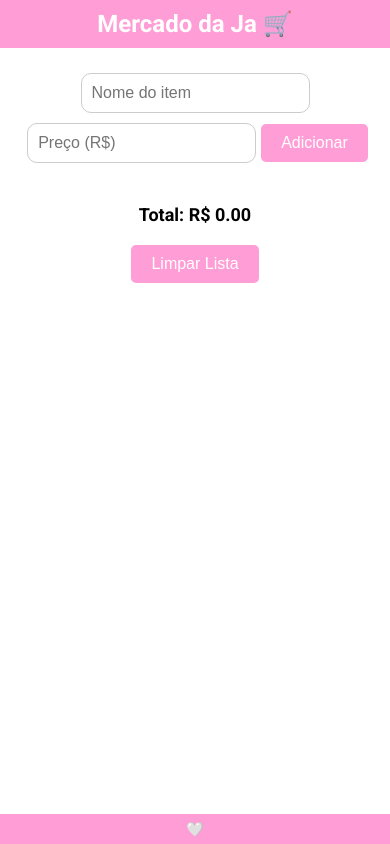
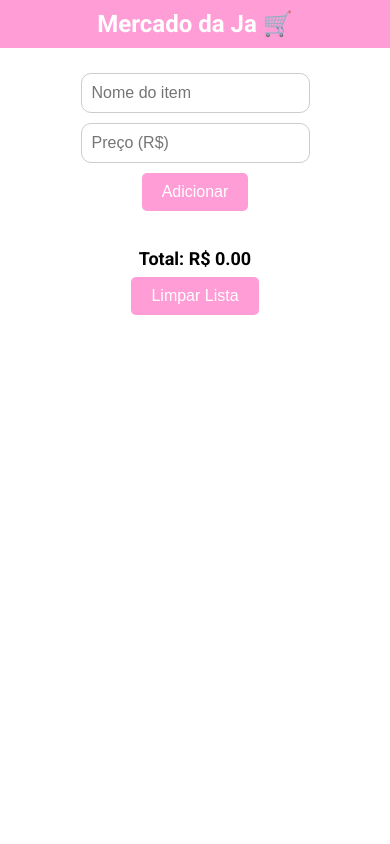
Before and after one commit to joaoros/mercado-da-jake, a React (Vite) app: page / in a window 390 px wide. Built offline with nearby package versions, Linux system fonts and the light colour scheme.

Commit message:
removed footer, make it more responsive and add price formatting

```diff
--- a/src/App.jsx
+++ b/src/App.jsx
@@ -1,6 +1,5 @@
 import React, { useRef } from 'react';
 import Header from './components/Header';
-import Footer from './components/Footer';
 import './styles/App.css';
 
 const App = () => {
@@ -10,20 +9,32 @@ const App = () => {
   });
   const [newItem, setNewItem] = React.useState('');
   const [newPrice, setNewPrice] = React.useState('');
+  const [formattedPrice, setFormattedPrice] = React.useState('');
   const [editingIndex, setEditingIndex] = React.useState(null);
   const [editingItem, setEditingItem] = React.useState({ name: '', price: '' });
-  const bottomRef = useRef(null);
 
   React.useEffect(() => {
     localStorage.setItem('shoppingList', JSON.stringify(items));
   }, [items]);
 
+  const formatPrice = (value) => {
+    const cleanedValue = value.replace(/\D/g, '');
+    const formattedValue = (cleanedValue / 100).toFixed(2).replace('.', ',');
+    return formattedValue;
+  };
+
+  const handlePriceChange = (e) => {
+    const value = e.target.value;
+    setNewPrice(value);
+    setFormattedPrice(formatPrice(value));
+  };
+
   const addItem = () => {
     if (newItem.trim() && newPrice.trim()) {
-      setItems([...items, { name: newItem, price: parseFloat(newPrice), purchased: false }]);
+      setItems([...items, { name: newItem, price: parseFloat(newPrice.replace(',', '.')), purchased: false }]);
       setNewItem('');
       setNewPrice('');
-      bottomRef.current?.scrollIntoView({ behavior: 'smooth' });
+      setFormattedPrice('');
     }
   };
 
@@ -71,10 +82,10 @@ const App = () => {
             onKeyDown={handleKeyDown}
           />
           <input
-            type="number"
+            type="text"
             placeholder="Preço (R$)"
-            value={newPrice}
-            onChange={(e) => setNewPrice(e.target.value)}
+            value={formattedPrice}
+            onChange={handlePriceChange}
             onKeyDown={handleKeyDown}
           />
           <button onClick={addItem}>Adicionar</button>
@@ -96,7 +107,7 @@ const App = () => {
                     onChange={(e) => setEditingItem({ ...editingItem, price: e.target.value })}
                     className="edit-input"
                   />
-                  <button onClick={() => saveEdit(index)}>Salvar</button>
+                  <button className="save-edit-button" onClick={() => saveEdit(index)}>Salvar</button>
                 </>
               ) : (
                 <>
@@ -110,12 +121,10 @@ const App = () => {
               )}
             </li>
           ))}
-          <div ref={bottomRef}></div>
         </ul>
         <div className="total">Total: R$ {totalCost.toFixed(2)}</div>
         <button onClick={clearList} className="clear-list-button">Limpar Lista</button>
       </main>
-      <Footer />
     </div>
   );
 };
--- a/src/components/Footer.jsx
+++ /dev/null
@@ -1,12 +0,0 @@
-import React from 'react';
-import '../styles/Footer.css';
-
-const Footer = () => {
-  return (
-    <footer className="footer">
-      <p>🤍</p>
-    </footer>
-  );
-};
-
-export default Footer;
--- a/src/styles/App.css
+++ b/src/styles/App.css
@@ -8,13 +8,12 @@ body {
 .app {
   display: flex;
   flex-direction: column;
+  text-align: center;
   min-height: 100vh;
   font-family: 'Roboto', sans-serif;
-  text-align: center;
 }
 
 .content {
-  flex: 1;
   margin-top: 20px;
 }
 
@@ -27,6 +26,7 @@ body {
 }
 
 .add-item button {
+  margin: 5px;
   padding: 10px 20px;
   font-size: 16px;
   background-color: #ff9ed6;
@@ -37,7 +37,7 @@ body {
 }
 
 .add-item button:hover {
-  background-color: rgb(139, 112, 148);
+  background-color: #ff93d2
 }
 
 .item-list {
@@ -54,29 +54,40 @@ body {
   padding: 10px;
   border-bottom: 1px solid #ccc;
   width: 60%;
-  box-sizing: border-box;
+  flex-wrap: wrap;
+}
+
+.item-list li span {
+  flex: 1;
+  word-break: break-word;
+}
+
+.item-list li span:nth-child(1),
+.item-list li span:nth-child(2) {
+  text-align: left;
 }
 
 .item-list li:last-child {
   border-bottom: none;
 }
 
-.actions button {
+.actions button,
+.save-edit-button {
   margin-left: 5px;
   padding: 5px 10px;
   font-size: 14px;
   border: 1px solid #ccc;
-  border-radius: 5px;
+  border-radius: 20px;
   cursor: pointer;
   background-color: white;
 }
 
-.actions button:hover {
-  opacity: 0.8;
+.actions button:hover,
+.save-edit-button:hover {
+  background-color: #f9f9f9;
 }
 
 .total {
-  margin-top: 20px;
   font-size: 18px;
   font-weight: bold;
 }
@@ -90,7 +101,7 @@ body {
 }
 
 .clear-list-button {
-  margin-top: 20px;
+  margin-top: 1vh;
   margin-bottom: 10px;
   padding: 10px 20px;
   font-size: 16px;
@@ -104,3 +115,25 @@ body {
 .clear-list-button:hover {
   background-color: #ff93d2;
 }
+
+@media (max-width: 600px) {
+  .add-item {
+    display: flex;
+    flex-direction: column;
+    align-items: center;
+  }
+
+  .item-list li {
+    width: 85%;
+  }
+
+  .actions {
+    display: flex;
+    flex-direction: column;
+    align-items: center;
+  }
+
+  .actions button {
+    margin: 5px 0;
+  }
+}
--- a/src/styles/Footer.css
+++ /dev/null
@@ -1,10 +0,0 @@
-.footer {
-    padding: 7px;
-    background-color: #ff9ed6;
-  }
-
-  .footer p {
-    margin: 0;
-    font-size: 14px;
-    color: #fffafa;
-  }
```
